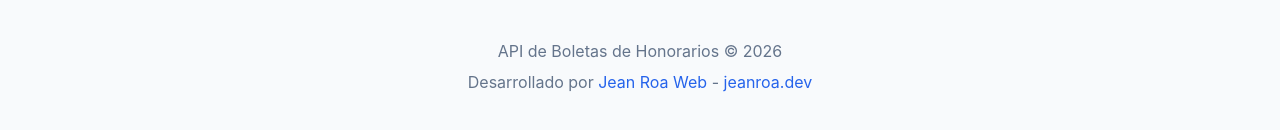
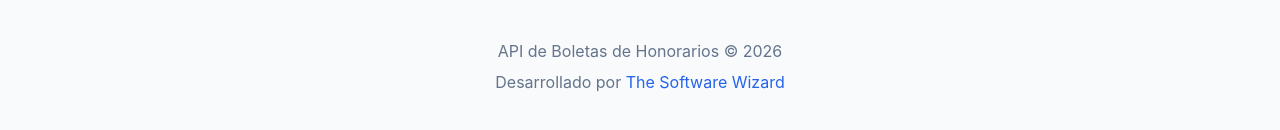
Before and after one commit to TheSoftwareWizard/boletas-honorarios-api, a website: page public/index.html in a window 1280 px wide. Shown: the part 2839-2969 px from the top of the page. Drawn offline with Linux system fonts and the light colour scheme.

Commit message:
changed name

```diff
--- a/public/index.html
+++ b/public/index.html
@@ -141,7 +141,7 @@
 
         <footer>
             <p>API de Boletas de Honorarios &copy; 2026</p>
-            <p>Desarrollado por <a href="https://jeanroa.dev" target="_blank" rel="noopener noreferrer">Jean Roa Web</a> - <a href="https://jeanroa.dev" target="_blank" rel="noopener noreferrer">jeanroa.dev</a></p>
+            <p>Desarrollado por <a href="https://jeanroa.dev" target="_blank" rel="noopener noreferrer">The Software Wizard</a>
         </footer>
     </div>
 
```
